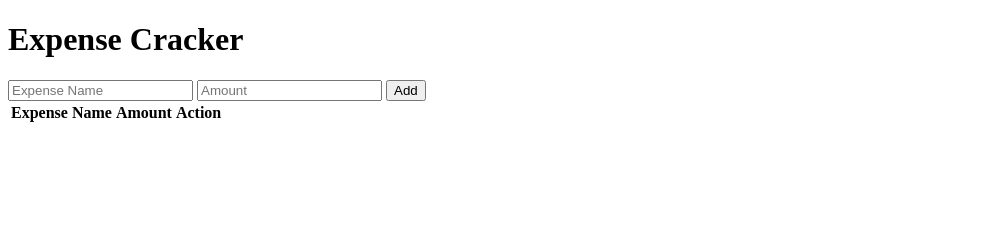
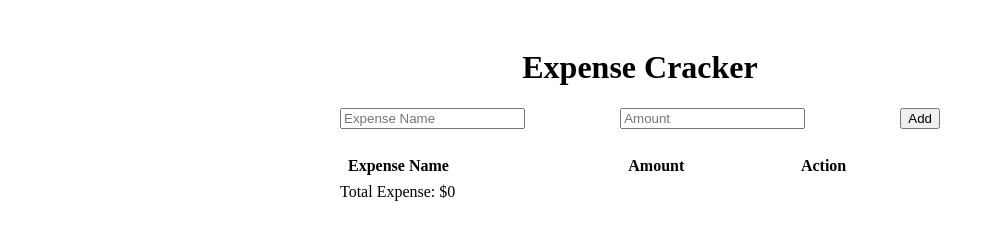
Before and after one commit to AmrMaket/Expense_Tracker, a plain HTML site: page index.html in a window 1280 px wide. Shown: the whole page, without its empty margins (0-995 px from the left). Drawn offline with Linux system fonts and the light colour scheme.

Commit message:
added style.css

```diff
--- a/index.html
+++ b/index.html
@@ -3,9 +3,11 @@
 <head>
     <meta charset="UTF-8">
     <meta name="viewport" content="width=device-width, initial-scale=1.0">
+    <link rel="stylesheet" href="style/style.css">
     <title>Expense_Cracker</title>
 </head>
 <body>
+    <div class="container">
         <h1>Expense Cracker</h1>
         <form>
             <input type="text" id="Name" placeholder="Expense Name">
@@ -21,6 +23,7 @@
                 </tr>
             </thead>
         </table>
-
+        <div id="totalExpense">Total Expense: $0</div>
+    </div>
 </body>
 </html>
--- a/style/style.css
+++ b/style/style.css
@@ -0,0 +1,27 @@
+.container{
+    max-width: 600px;
+    align-items: center;
+    margin : auto;
+    padding: 20px;
+
+}
+h1{
+    text-align: center;
+}
+form{
+    display: flex;
+    justify-content: space-between;
+    align-items: center;
+    margin-bottom: 20px;
+}
+input , button {
+
+}
+table{
+    width: 100%;
+    border-collapse: collapse;
+}
+th , td{
+    text-align: left;
+    padding: 8px;
+}
```
Lines whose indentation alone changed are shown as unchanged.
